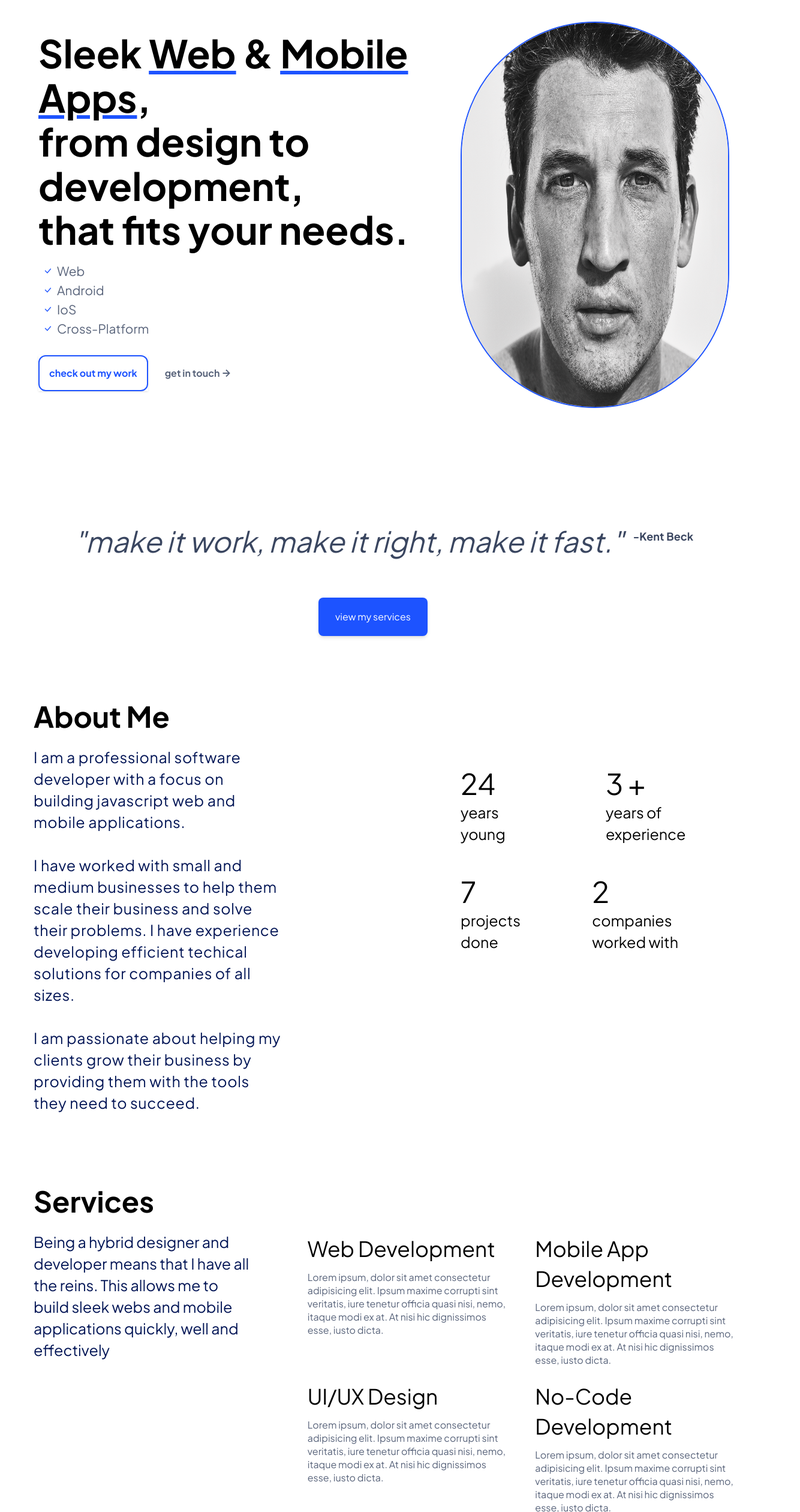
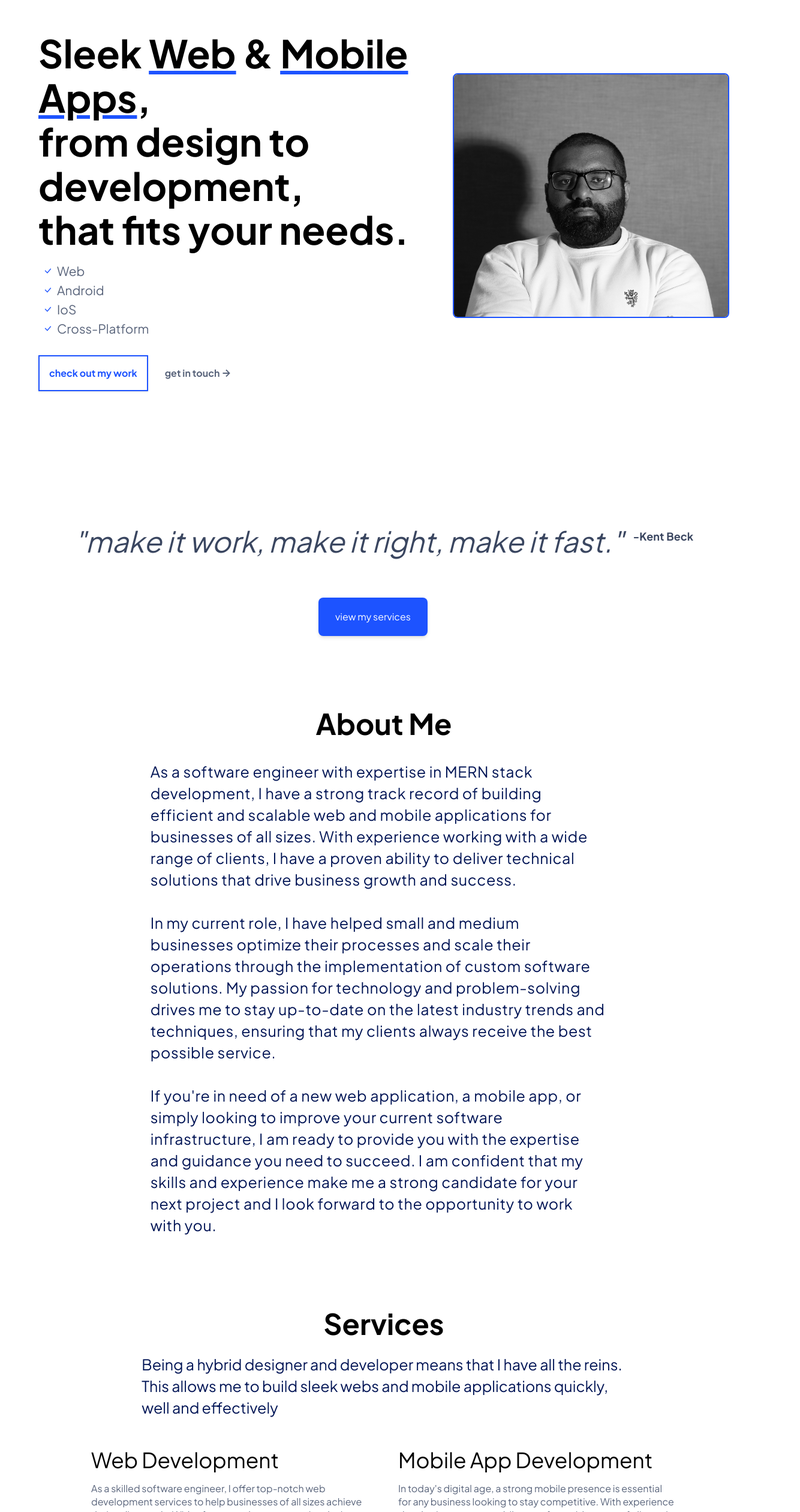
Before and after one commit to mnmalikdev/portfolio, a Next.js app: page / in a window 1280 px wide. Shown: the part 140-2660 px from the top of the page at 60% size, 1334 px wide, since content can reach past the window. Built offline with nearby package versions, Linux system fonts and the light colour scheme.

Commit message:
50 percent responsiveness done

```diff
--- a/pages/index.tsx
+++ b/pages/index.tsx
@@ -10,6 +10,7 @@ const Home: React.FC = () => {
       <Hero />
       <Quote />
       <About />
+
       <Services />
       <Skills />
       <Portfolio />
--- a/src/components/About.tsx
+++ b/src/components/About.tsx
@@ -1,48 +1,61 @@
 const About = () => {
   return (
-    <div className=" flex flex-row my-24">
-      <div className=" flex flex-col px-14 w-3/5">
+    <div className=" flex flex-col lg:flex-row my-14 lg:my-24">
+      <div className=" flex w-full flex-col px-14  ">
         {/* left column */}
-        <div className=" text-h2 font-bold ">About Me</div>
-        <div className=" my-5 ">
-          <div className=" text-paraGraphMedium w-full lg:text-paraGraphMedium tracking-wide text-paraColor lg:w-2/3 pr-5 ">
-            I am a professional software developer with a focus on building javascript web and mobile applications.
+        <div className=" text-h2 font-bold text-center my-3 ">About Me</div>
+        <div className=" my-5 flex justify-center items-center ">
+          <div className=" text-paraGraphMedium w-full lg:text-paraGraphMedium tracking-wide text-paraColor lg:w-2/3 lg:pr-5 ">
+            As a software engineer with expertise in MERN stack development, I have a strong track record of building efficient and scalable web and
+            mobile applications for businesses of all sizes. With experience working with a wide range of clients, I have a proven ability to deliver
+            technical solutions that drive business growth and success.
             <br />
-            <br /> I have worked with small and medium businesses to help them scale their business and solve their problems. I have experience
-            developing efficient techical solutions for companies of all sizes.
             <br />
-            <br /> I am passionate about helping my clients grow their business by providing them with the tools they need to succeed.
+            In my current role, I have helped small and medium businesses optimize their processes and scale their operations through the
+            implementation of custom software solutions. My passion for technology and problem-solving drives me to stay up-to-date on the latest
+            industry trends and techniques, ensuring that my clients always receive the best possible service.
+            <br />
+            <br />
+            If you're in need of a new web application, a mobile app, or simply looking to improve your current software infrastructure, I am ready to
+            provide you with the expertise and guidance you need to succeed. I am confident that my skills and experience make me a strong candidate
+            for your next project and I look forward to the opportunity to work with you.
           </div>
         </div>
       </div>
-      <div className="  w-2/6">
-        <div className=" flex flex-col justify-center gap-12 mt-28 ">
-          {/* first row with 2 */}
-          <div className=" flex flex-row gap-32">
-            <div className=" flex flex-col  ">
+      {/* div 2 */}
+      {/* <div className="  flex flex-row justify-center items-center w-full ">
+        <div className=" flex flex-col  gap-12  ">
+          <div className=" flex flex-row  ">
+            <div className=" flex flex-col justify-center items-center border-2 border-primary px-14 py-8  ">
               <div className=" text-h2"> 24 </div>
-              <div className=" text-paraGraphMedium"> years young</div>
+              <div className=" text-bodyTitleBig lg:text-paraGraphMedium text-center"> years young</div>
             </div>
 
-            <div className=" flex flex-col ">
-              <div className=" text-h2"> 3 + </div>
-              <div className=" text-paraGraphMedium"> years of experience</div>
+            <div className=" flex flex-col justify-center items-center border-2 border-primary px-14 py-8  ">
+              <div className=" text-h2"> 2 </div>
+              <div className=" text-bodyTitleBig lg:text-paraGraphMedium text-center">
+                {" "}
+                years <br /> of experience
+              </div>
             </div>
           </div>
-          {/* second row with 2 */}
-          <div className=" flex flex-row gap-24">
-            <div className=" flex flex-col ">
+
+          <div className=" flex flex-row  ">
+            <div className=" flex flex-col justify-center items-center border-2 border-primary px-14 py-8  ">
               <div className=" text-h2"> 7 </div>
-              <div className=" text-paraGraphMedium"> projects done</div>
+              <div className=" text-bodyTitleBig lg:text-paraGraphMedium text-center"> projects </div>
             </div>
 
-            <div className=" flex flex-col ">
+            <div className=" flex flex-col justify-center items-center border-2 border-primary px-14 py-8  ">
               <div className=" text-h2"> 2 </div>
-              <div className=" text-paraGraphMedium"> companies worked with</div>
+              <div className=" text-bodyTitleBig lg:text-paraGraphMedium text-center">
+                {" "}
+                companies <br /> worked with
+              </div>
             </div>
           </div>
         </div>
-      </div>
+      </div> */}
     </div>
   );
 };
--- a/src/components/Hero.tsx
+++ b/src/components/Hero.tsx
@@ -3,10 +3,10 @@ import { BsCheckLg } from "react-icons/bs";
 const Hero: React.FC = () => {
   const services = ["Web", "Android", "IoS", "Cross-Platform"];
   return (
-    <div className=" md:flex flex-row md:h-auto w-full sm:flex-row px-16 pt-28 mb-52 ">
-      <div className=" flex flex-col">
+    <div className="  flex flex-col-reverse justify-center items-center lg:flex lg:flex-row  px-16 pt-28 mb-52 ">
+      <div className=" flex flex-col w-full">
         {/* text section */}
-        <div className=" text-h3 md:text-h1 text-left font-semibold justify-center">
+        <div className=" text-h3 w-full xl:text-h1  xl:text-left font-semibold justify-center">
           Sleek <span className=" underline decoration-primary">Web</span> <span> & </span>
           <span className=" underline decoration-primary ">Mobile Apps</span>,
           <br /> from design to development,
@@ -25,7 +25,7 @@ const Hero: React.FC = () => {
           </ul>
         </div>
         {/* Butoon-CTA */}
-        <div className=" flex-col">
+        <div className=" flex-row">
           {/* about me button */}
           <div className="inline-flex shadow my-3 ">
             <a
@@ -45,14 +45,8 @@ const Hero: React.FC = () => {
         </div>
       </div>
       {/* IMAGE SECTION */}
-      <div className=" flex justify-center  w-1/2 ">
-        <img
-          src="/images/hero-image.png"
-          width={550}
-          height={250}
-          alt="Picture of the author"
-          className="  border-2 border-primary rounded-full -m-4  "
-        />
+      <div className="flex justify-center items-center  lg:w-2/3 mb-16">
+        <img src="/images/portfolio-main.png" alt="Picture of the author" width={550} className=" border-2 rounded-lg border-primary  -m-4" />
       </div>
     </div>
   );
--- a/src/components/Project.tsx
+++ b/src/components/Project.tsx
@@ -18,9 +18,9 @@ const Project: React.FC<detailsObject> = ({ title, description, role, type, tech
   return (
     <div className=" my-28 ">
       {/* project 1  */}
-      <div className=" flex flex-col md:flex lg:flex-row mx-36">
+      <div className=" flex flex-col-reverse md:flex lg:flex-row lg:mx-36">
         {/* section left */}
-        <div className=" flex flex-col w-full  lg:flex lg:flex-col lg:w-1/2  ">
+        <div className=" flex flex-col w-full px-9 lg:flex lg:flex-col lg:w-1/2  ">
           <h1 className=" text-h1 ">{title}</h1>
           <p className=" text-body1 w-4/5 my-5 ">{description}</p>
           <p className=" text-body1 w-4/5 my-5 ">{type}</p>
@@ -36,7 +36,7 @@ const Project: React.FC<detailsObject> = ({ title, description, role, type, tech
           </p>
         </div>
         {/* section right */}
-        <div className=" flex w-4/5 my-9  ">
+        <div className=" flex w-4/5 my-20  ">
           <div className=" flex flex-row w-full md:flex lg:flex-row lg:flex-wrap -my-16 ">
             {mockup.map((el) => {
               return (
@@ -44,7 +44,7 @@ const Project: React.FC<detailsObject> = ({ title, description, role, type, tech
                   {type === "Mobile-App" ? (
                     <Image src={el} layout="responsive" width={60} height={115} alt="Picture of the author" className="w-full min-w-full" />
                   ) : (
-                    <Image src={el} className=" z-10" layout="fixed" width={520} height={490} alt="Picture of the author" />
+                    <Image src={el} className=" z-10" layout="responsive" width={520} height={490} alt="Picture of the author" />
                   )}
                 </div>
               );
--- a/src/components/Services.tsx
+++ b/src/components/Services.tsx
@@ -1,50 +1,58 @@
 const Services: React.FC = () => {
   return (
     <div className=" flex flex-col justify-center px-14  ">
-      <div className="flex-start text-h2 font-bold">
-        <span className="font-bold font-jakarta text-h2">Services</span>
+      <div className="flex flex-col justify-center items-center text-h2 font-bold">
+        <span className="font-bold font-jakarta text-h2 ">Services</span>
       </div>
-      <div className=" flex flex-col lg:flex lg:flex-row lg:justify-evenly ">
+      <div className=" flex flex-col justify-center items-center ">
         {/* parent div to house both text on left and icons + service description  */}
         {/* div 1 */}
-        <div className=" my-5 ">
+        <div className=" flex justify-center items-center my-5 ">
           <div className=" text-paraGraphMedium w-full lg:text-paragraphMedium text-paraColor lg:w-4/5  ">
-            Being a hybrid designer and developer means that I have all the reins. This allows me to build sleek webs and mobile applications quickly,
-            well and effectively
+            Being a hybrid designer and developer means that I have all the reins.
+            <br /> This allows me to build sleek webs and mobile applications quickly, well and effectively
           </div>
         </div>
         <div>
           {/* div 2 */}
-          <div>
-            <div className=" flex flex-col lg:flex lg:flex-row ">
-              <div className="lg:mr-12 ">
+          <div className=" lg:px-24">
+            <div className=" flex flex-col  lg:flex lg:flex-row   ">
+              <div className="lg:mr-12 w-full">
                 <div className=" text-h3 font-jakarta mb-3 my-6 ">Web Development</div>
                 <div className="  text-body1 text-[#59647b] font-medium">
-                  Lorem ipsum, dolor sit amet consectetur adipisicing elit. Ipsum maxime corrupti sint veritatis, iure tenetur officia quasi nisi,
-                  nemo, itaque modi ex at. At nisi hic dignissimos esse, iusto dicta.
+                  As a skilled software engineer, I offer top-notch web development services to help businesses of all sizes achieve their online
+                  goals. With a focus on clean, responsive design and intuitive user experience,
+                  <br /> I work with my clients to create custom solutions that drive engagement and conversion. From building new websites from
+                  scratch to updating and improving existing sites, I have the skills and experience to deliver results that exceed your expectations.
                 </div>
               </div>
-              <div>
-                <div className=" text-h3 font-jakarta mb-3 my-6 ">Mobile App Development</div>
+              <div className="w-full">
+                <div className=" text-h3 font-jakarta mb-3 my-6  ">Mobile App Development</div>
                 <div className=" text-body1 text-[#59647b] font-medium">
-                  Lorem ipsum, dolor sit amet consectetur adipisicing elit. Ipsum maxime corrupti sint veritatis, iure tenetur officia quasi nisi,
-                  nemo, itaque modi ex at. At nisi hic dignissimos esse, iusto dicta.
+                  In today's digital age, a strong mobile presence is essential for any business looking to stay competitive. With experience
+                  developing custom mobile apps for a wide range of clients, I have a proven track record of creating user-friendly apps that drive
+                  engagement and deliver real value to users. Whether you need a simple app to showcase your products or a more complex solution to
+                  streamline your business processes, I am here to help you achieve your mobile goals.
                 </div>
               </div>
             </div>
             <div className="flex flex-col lg:flex lg:flex-row ">
-              <div className="mr-12">
+              <div className="mr-12 w-full">
                 <div className=" text-h3 font-jakarta mb-3 my-6 ">UI/UX Design</div>
                 <div className=" text-body1 text-[#59647b] font-medium ">
-                  Lorem ipsum, dolor sit amet consectetur adipisicing elit. Ipsum maxime corrupti sint veritatis, iure tenetur officia quasi nisi,
-                  nemo, itaque modi ex at. At nisi hic dignissimos esse, iusto dicta.
+                  As a software engineer with a background in UI/UX design, I understand the importance of creating intuitive and visually appealing
+                  user interfaces. Whether you're building a website, a mobile app, or any other digital product, I can help you craft a user
+                  experience that engages and delights your users. With a focus on usability, accessibility, and aesthetics, I work closely with my
+                  clients to create designs that not only look great, but also drive conversions and achieve business objectives.
                 </div>
               </div>
-              <div>
+              <div className="w-full">
                 <div className=" text-h3 font-jakarta mb-3 my-6 ">No-Code Development</div>
                 <div className=" text-body1 text-[#59647b] font-medium ">
-                  Lorem ipsum, dolor sit amet consectetur adipisicing elit. Ipsum maxime corrupti sint veritatis, iure tenetur officia quasi nisi,
-                  nemo, itaque modi ex at. At nisi hic dignissimos esse, iusto dicta.
+                  For businesses that don't have the resources or expertise to build custom software solutions, no code development can be a
+                  game-changer. As a no code developer, I offer a range of services to help you leverage the power of no code platforms to build
+                  custom solutions without the need for traditional coding. Whether you're looking to automate your business processes, create custom
+                  integrations, or build a simple application, I am here to help you achieve your goals without the need for complex coding.
                 </div>
               </div>
             </div>
--- a/tailwind.config.js
+++ b/tailwind.config.js
@@ -5,15 +5,25 @@ module.exports = {
     container: {
       center: true,
     },
-    screens: {
-      xxs: "0px",
-      xs: "250px",
-      s: "350px",
-      sm: "768px",
-      md: "1024px",
-      lg: "1200px",
-      xl: "1369px",
+    borderRadius: {
+      none: "0",
+      sm: "0.125rem",
+      DEFAULT: "0.25rem",
+      DEFAULT: "4px",
+      md: "0.375rem",
+      lg: "0.5rem",
+      full: "50%",
+      large: "12px",
     },
+    // screens: {
+    //   xxs: "0px",
+    //   xs: "250px",
+    //   s: "350px",
+    //   sm: "768px",
+    //   md: "1024px",
+    //   lg: "1200px",
+    //   xl: "1369px",
+    // },
     fontFamily: {
       jakarta: ["Plus Jakarta Sans"],
       poppins: ["Poppins"],
```
Also changed, not shown: src/components/Portfolio.tsx (+5 -4 lines), src/components/SkillElement.tsx (+23 -25 lines), src/components/experience.tsx (added, +58 -0 lines), public/images/portfolio-main.png (added).
